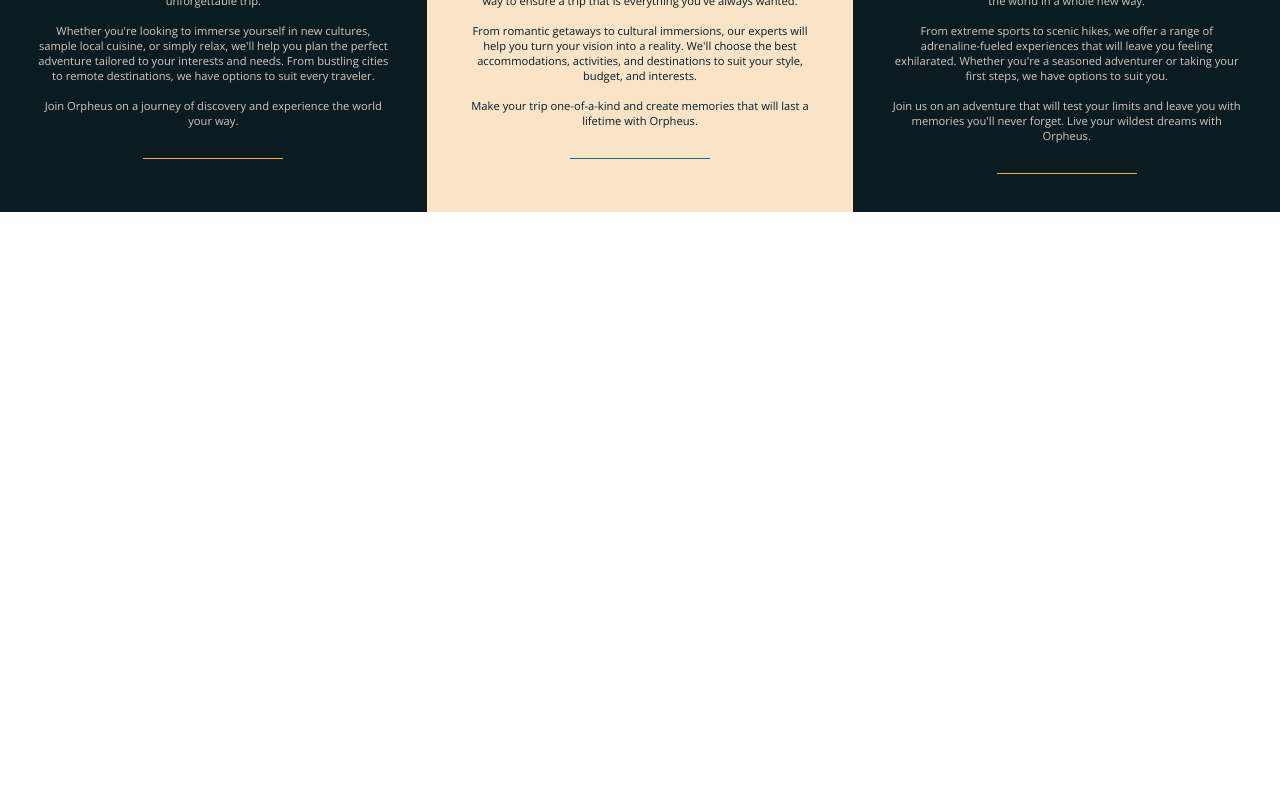
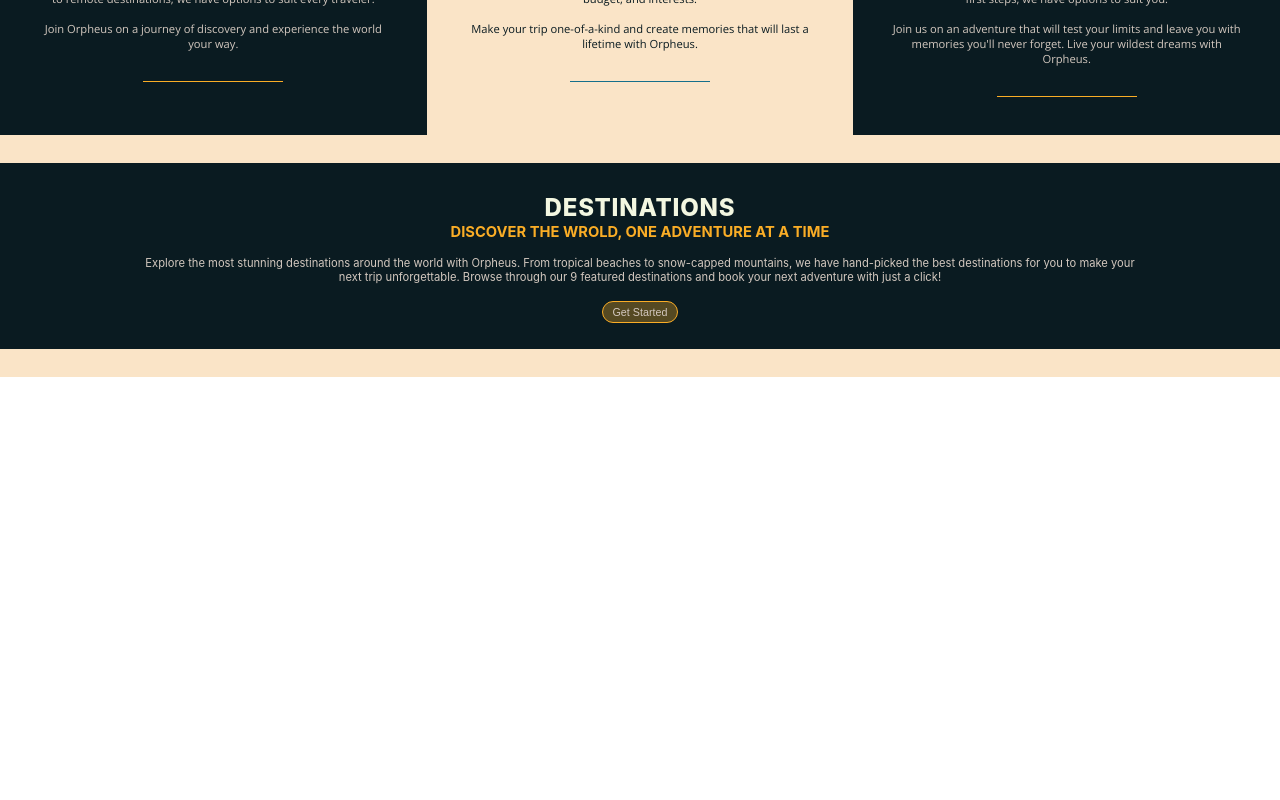
Before and after one commit to Brandon1138/orpheus-website, a React (Create React App) app: page / in a window 1280 px wide. Shown: the part 960-1760 px from the top of the page. Built offline with nearby package versions, Linux system fonts and the light colour scheme.

Commit message:
added destinations card

```diff
--- a/src/App.js
+++ b/src/App.js
@@ -6,6 +6,7 @@ import Header from './components/Header';
 import Footer from './components/Footer';
 import Main from './components/Main';
 import ServicesSection from './components/ServicesSection';
+import DestinationsSection from './components/DestinationsSections';
 
 function App() {
   return (
@@ -18,6 +19,9 @@ function App() {
         <ServicesSection>
 
         </ServicesSection>
+        <DestinationsSection>
+
+        </DestinationsSection>
         <Routes>
           <Route path="/" element={<Main />} />
         </Routes>
--- /dev/null
+++ b/src/components/DestinationCard.js
@@ -0,0 +1,15 @@
+import React from 'react';
+import '../styles/DestinationCard.css';
+
+function DestinationCard({ image, title, description }) {
+  return (
+    <div className="destination-card">
+      <img src={image} alt="" />
+      <h3>{title}</h3>
+      <p>{description}</p>
+      <button className="cta-button">Get Started</button>
+    </div>
+  );
+}
+
+export default DestinationCard;
--- /dev/null
+++ b/src/components/DestinationsSections.js
@@ -0,0 +1,19 @@
+import React from 'react';
+import '../styles/DestinationsSection.css';
+import DestinationCard from './DestinationCard';
+
+function DestinationsSection() {
+  return (
+    <section className="destinations-section">
+      <h1>Destinations</h1>
+      <h3>Discover the wrold, one adventure at a time</h3>
+      <p>Explore the most stunning destinations around the world with Orpheus. From tropical beaches to snow-capped mountains, we have hand-picked the best destinations for you to make your next trip unforgettable. Browse through our 9 featured destinations and book your next adventure with just a click!</p>
+      <button className="cta-button">Get Started</button>
+      <div className="destinations-grid">
+        {/* Add DestinationCard components here */}
+      </div>
+    </section>
+  );
+}
+
+export default DestinationsSection;
--- /dev/null
+++ b/src/styles/DestinationCard.css
@@ -0,0 +1,31 @@
+.destination-card {
+  border-radius: 10px;
+  overflow: hidden;
+  box-shadow: 0 2px 5px rgba(0,0,0,0.2); /* Optional */
+}
+
+.destination-card img {
+  width: 100%;
+  display: block; /* Removes any space below the image */
+}
+
+.destination-card h3 {
+  margin: 10px 0;
+}
+
+.destination-card p {
+  font-size: 0.9rem;
+}
+
+.destination-card button {
+  background-color: #e76f51; /* Or your brand color */
+  color: white;
+  border: none;
+  padding: 10px 20px;
+  cursor: pointer;
+  transition: background-color 0.3s ease;
+}
+
+.destination-card button:hover {
+  background-color: #f4a261;
+}
--- /dev/null
+++ b/src/styles/DestinationsSection.css
@@ -0,0 +1,63 @@
+.destinations-section {
+  padding: 10px;
+  background-color: #0A1B21; /* Or any color that fits your design */
+  text-align: center;
+  box-sizing: border-box;
+  border-top: 1.75rem solid #FAE4C7;
+  border-bottom: 1.75rem solid #FAE4C7;
+}
+
+.destinations-grid {
+  display: grid;
+  grid-template-columns: repeat(3, 1fr);
+  gap: 20px;
+  overflow-x: auto; /* For horizontal scrolling */
+  padding: 8px 0;
+}
+
+.destinations-section h1 {
+  text-transform: uppercase;
+  margin-bottom: -.85rem;
+  font-size: 1.5rem;
+  font-weight: 800;
+  letter-spacing: 0.05rem;
+  color: #F3F7E1
+}
+
+.destinations-section h3 {
+  text-transform: uppercase;
+  color: #FAAD26;
+  font-size: 0.92rem;
+}
+
+.destinations-section p {
+  padding: 0 8rem 0 8rem;
+  margin-bottom: 1rem;
+  color: #D3C8BF;
+  font-size: 0.7em;
+}
+
+.cta-button {
+  padding: 0.385em 0.77em; /* 15% bigger */
+  background-color: rgba(250, 173, 38, 0.31);
+  color: #D3C8BF;
+  border: 0.0966rem solid rgba(250, 173, 38, 1); /* 15% bigger */
+  border-radius: 0.966rem; /* 15% bigger */
+  font-size: 0.67275rem; /* 15% bigger */
+  font-weight: normal;
+  cursor: pointer;
+  transition: all 0.3s ease;
+  min-width: 4.807rem; /* 15% bigger */
+  text-align: center;
+}
+
+.cta-button:hover {
+  background-color: rgba(250, 173, 38, 1);
+  color: #F3F7E1;
+}
+
+@media (max-width: 768px) {
+  .destinations-grid {
+    grid-template-columns: 1fr 1fr; /* Adjust based on desired layout on smaller screens */
+  }
+}
--- a/src/styles/Hero.css
+++ b/src/styles/Hero.css
@@ -1,7 +1,7 @@
 .hero {
   background: url('../images/Hero_Image.png') top center no-repeat;
-  background-size: 100% auto;
-  padding-bottom: 12rem;
+  background-size: cover;
+  padding-bottom: 0rem;
   display: flex;
   flex-direction: column;
   justify-content: space-between;
@@ -10,10 +10,11 @@
   color: white;
   position: relative;
   overflow: hidden;
+  padding: 4rem;
 }
 
 :root {
-  --header-height: 46%;
+  --header-height: 50%;
 }
 
 .hero-content {
@@ -37,6 +38,7 @@
   transition: all 0.3s ease;
   min-width: 4.807rem; /* 15% bigger */
   text-align: center;
+  transform: translateY(-8rem)
 }
 
 .hero .cta-button:hover {
@@ -54,7 +56,6 @@
   }
 
   .hero .cta-button {
-    font-size: 0.8rem;
-    padding: 0.8em 1.6em;
+    transform: translateY(-4rem);
   }
 }
--- a/src/styles/ServicesSection.css
+++ b/src/styles/ServicesSection.css
@@ -18,7 +18,7 @@
   color: #0A1B21 ;
 }
 
-h1 {
+.services-section h1 {
   text-transform: uppercase;
   margin-bottom: -.85rem;
   font-size: 1.5rem;
@@ -26,10 +26,14 @@ h1 {
   letter-spacing: 0.05rem;
 }
 
-h3 {
+.services-section h3 {
   text-transform: uppercase;
   color: #FAAD26;
   font-size: 0.92rem;
+}
+
+.customize h1 {
+  color: #0A1B21;
 }
 
 .customize h3 {
```
Also changed, not shown: 1 other file (tests, documents, lock files or other folders).
